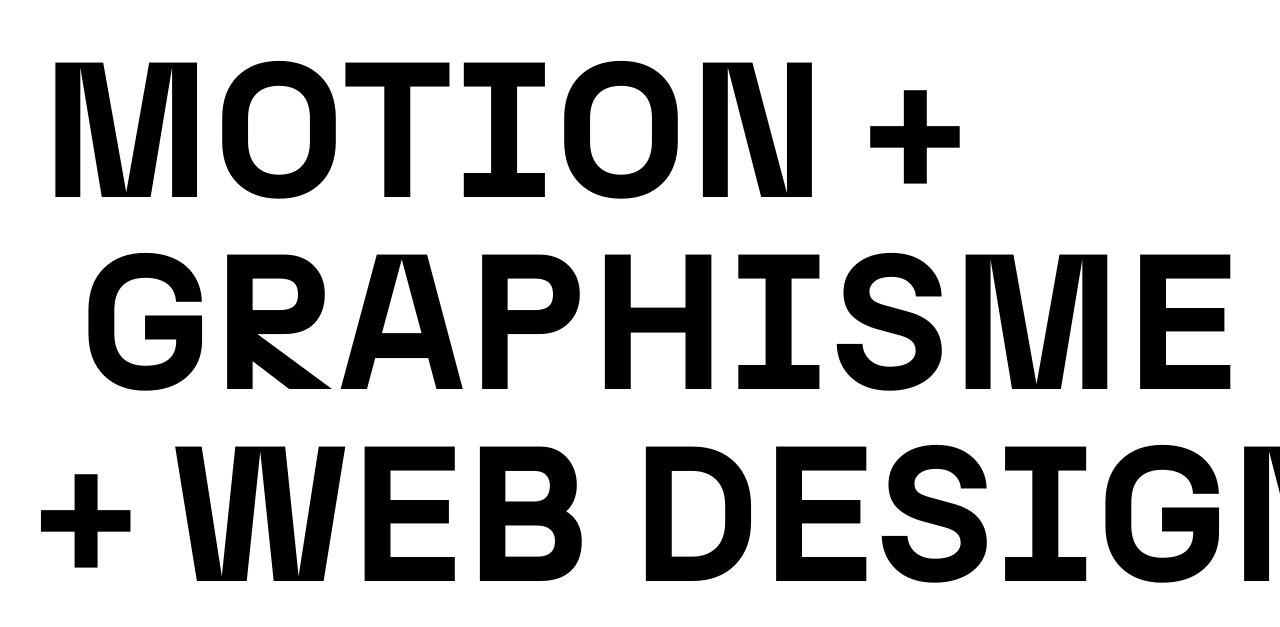
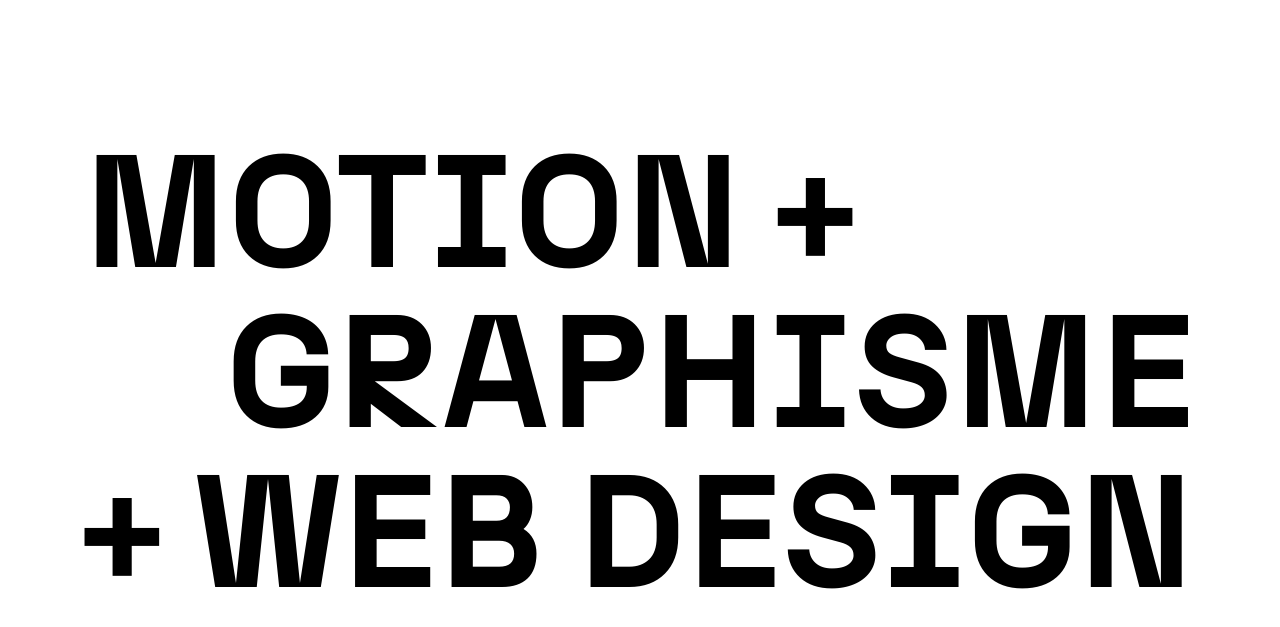
Before and after one commit to LuckyMarty/stud10, a Next.js app: page / in a window 1280 px wide. Shown: the part 181-808 px from the top of the page. Built offline with nearby package versions, Linux system fonts and the light colour scheme.

Commit message:
✨ ouput

```diff
--- a/app/page.tsx
+++ b/app/page.tsx
@@ -13,17 +13,17 @@ export default function HomePage() {
         <div>
           <GlitchText
             text="MOTION +"
-            fontSize="12rem"
+            fontSize="10rem"
             color="#000"
           />
           <GlitchText
             text="GRAPHISME"
-            fontSize="12rem"
+            fontSize="10rem"
             color="#000"
           />
           <GlitchText
             text="+ WEB DESIGN"
-            fontSize="12rem"
+            fontSize="10rem"
             color="#000"
           />
         </div>
```
Also changed, not shown: 5 other files (tests, documents, lock files or other folders).
